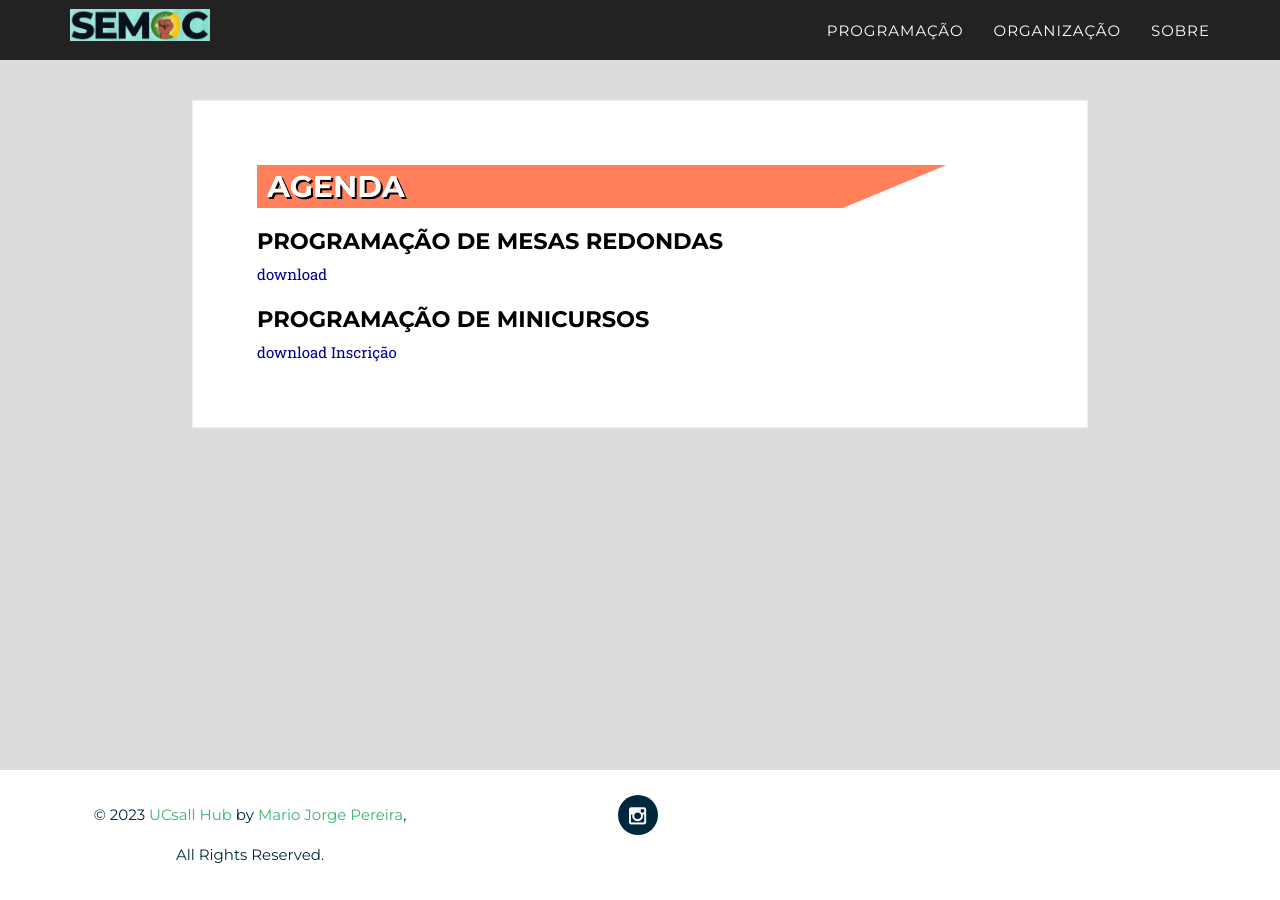
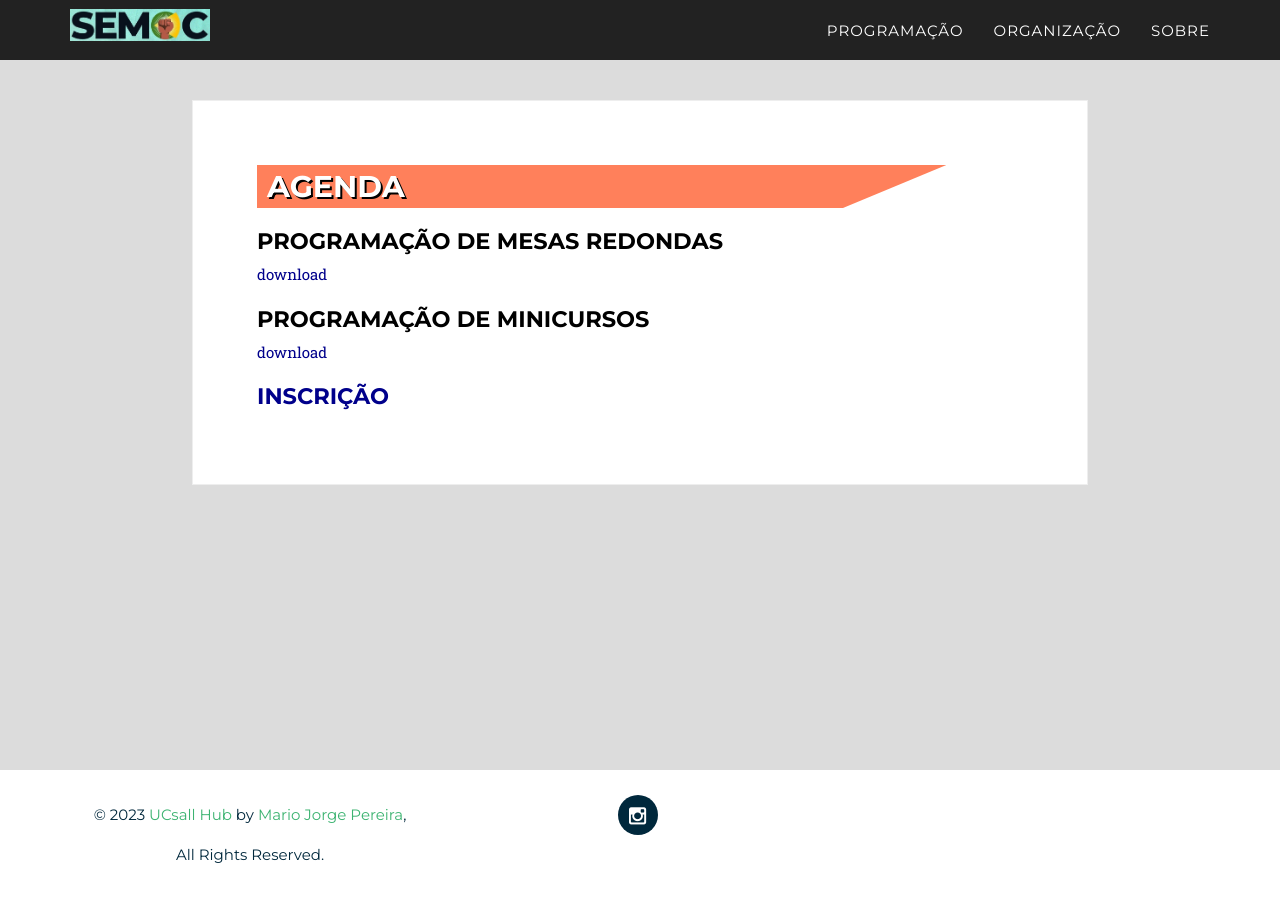
Before and after one commit to mariojp/semoc-site, a Jekyll site: the page built from _2017_pages/agenda.html, in a window 1280 px wide. Built offline with Jekyll 4.4.1, drawn with Linux system fonts in a browser that asks for light colours; some web fonts are replaced.

Commit message:
Update agenda.html

```diff
--- a/_2017_pages/agenda.html
+++ b/_2017_pages/agenda.html
@@ -17,7 +17,8 @@ published: true
         <h2>PROGRAMAÇÃO DE MINICURSOS</h2>
         <a href="{{ "/arquivo/minicursos.pdf" | prepend: site.baseurl | prepend: site.url }}" >download</a>
 
-        <a class=".h2" href="https://www.sympla.com.br/produtor/semoc">Inscrição</a><br>
+        <br>
+        <h2><a class=".h2" href="https://www.sympla.com.br/produtor/semoc">Inscrição</a><br></h2>
 
 <!--         <table class="agenda">
             <thead>
```
